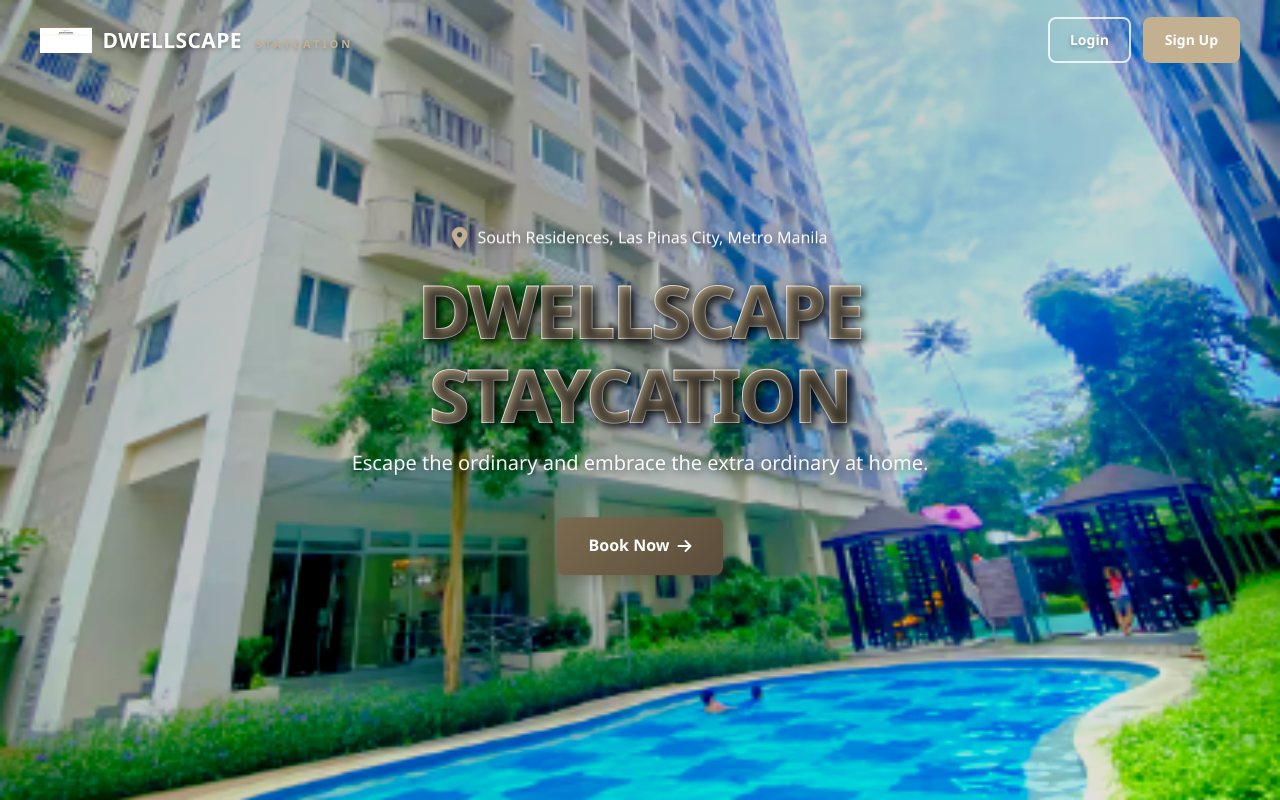
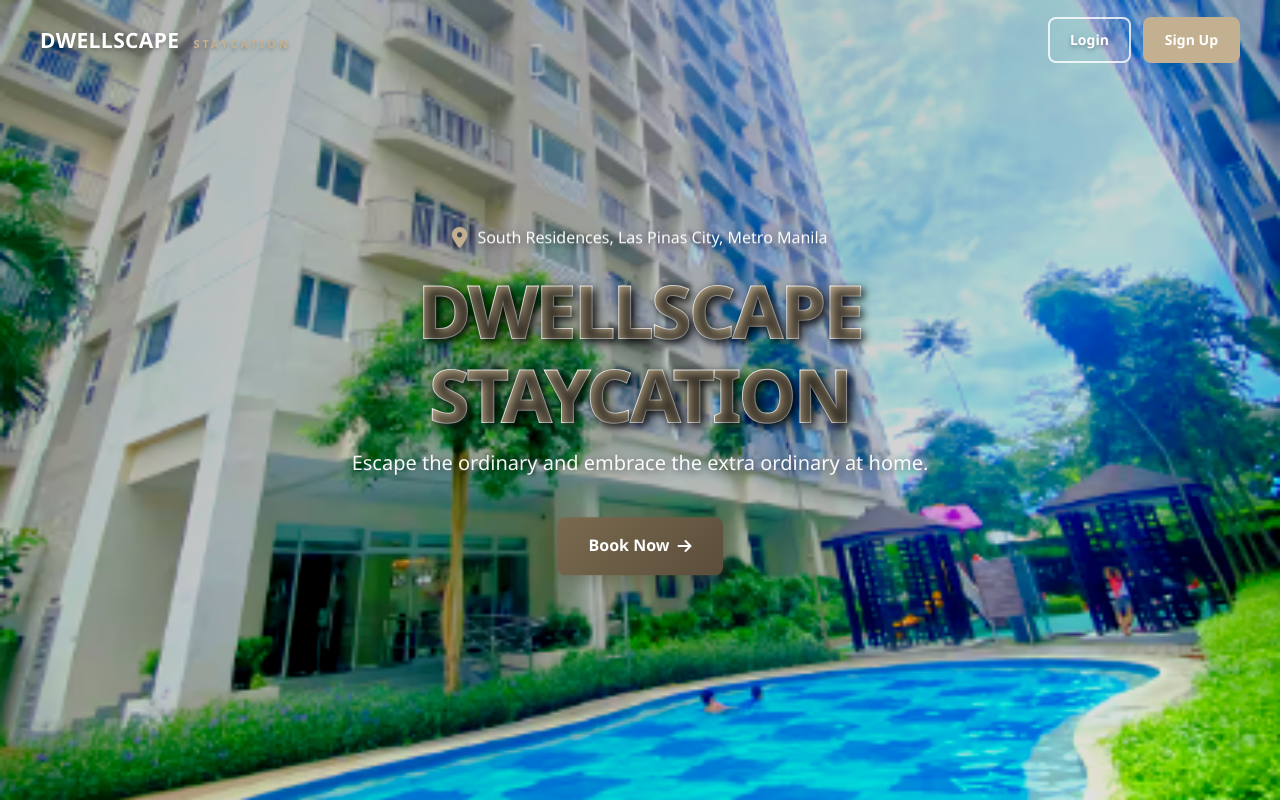
Before and after one commit to rhudelsmugglas-arch/DwellScape, a PHP site: page /home.php in a window 1280 px wide. Run offline with PHP 8.4, Linux system fonts and the light colour scheme; data that the repository does not hold is empty.

Commit message:
Remove logo white box and fix weekday text visibility
- Remove logo image and brand-mark span from dashboard and home pages
- Display only DWELLSCAPE STAYCATION text without icon or white box
- Fix weekday text visibility using flexbox layout for calendar dates
- Add activity images 1-4 to gallery seed script
- Create add_activity_images.php for Railway deployment

```diff
--- a/dashboard.php
+++ b/dashboard.php
@@ -2623,12 +2623,6 @@ if (isset($_POST['logout'])) {
     <header class="header">
         <div class="header-content">
             <a href="dashboard.php" class="logo" aria-label="Dwellscape Staycation">
-                <span class="brand-mark" style="display: inline-flex !important; visibility: visible !important; align-items: center;">
-                    <img src="assets/img/dwellscape-logo.png" alt="Dwellscape logo" loading="eager" style="display: block !important; visibility: visible !important; opacity: 1 !important; height: 26px; width: auto; max-width: 100px; object-fit: contain; background: transparent; border: none; padding: 0; margin: 0; margin-right: 10px;" onerror="console.error('Logo failed to load:', this.src); this.style.display='none'; const fallback = this.nextElementSibling; if(fallback && fallback.classList.contains('logo-fallback')) { fallback.style.display='inline-block'; fallback.style.visibility='visible'; }">
-                    <svg class="logo-fallback" viewBox="0 0 24 24" xmlns="http://www.w3.org/2000/svg" style="display: none; height: 26px; width: 26px; vertical-align: middle; background: transparent;">
-                        <path d="M3 10.5L12 3l9 7.5V21a1 1 0 0 1-1 1h-5v-7H9v7H4a1 1 0 0 1-1-1v-10.5z" fill="none" stroke="#7a6a4f" stroke-width="2" stroke-linecap="round" stroke-linejoin="round"/>
-                    </svg>
-                </span>
                 <span class="logo-text">DWELLSCAPE <small>STAYCATION</small></span>
             </a>
 
--- a/home.php
+++ b/home.php
@@ -1050,22 +1050,10 @@ if (isset($_POST['logout'])) {
         <div class="header-content">
             <?php if ($is_logged_in): ?>
             <a href="dashboard.php" class="logo" aria-label="Dwellscape Staycation">
-                <span class="brand-mark" style="display: inline-flex !important; visibility: visible !important; align-items: center;">
-                    <img src="assets/img/dwellscape-logo.png" alt="Dwellscape logo" loading="eager" style="display: block !important; visibility: visible !important; opacity: 1 !important; height: 26px; width: auto; max-width: 100px; object-fit: contain; background: transparent; border: none; padding: 0; margin: 0; margin-right: 10px;" onerror="console.error('Logo failed to load:', this.src); this.style.display='none'; const fallback = this.nextElementSibling; if(fallback && fallback.classList.contains('logo-fallback')) { fallback.style.display='inline-block'; fallback.style.visibility='visible'; }">
-                    <svg class="logo-fallback" viewBox="0 0 24 24" xmlns="http://www.w3.org/2000/svg" style="display: none; height: 26px; width: 26px; vertical-align: middle; background: transparent;">
-                        <path d="M3 10.5L12 3l9 7.5V21a1 1 0 0 1-1 1h-5v-7H9v7H4a1 1 0 0 1-1-1v-10.5z" fill="none" stroke="#7a6a4f" stroke-width="2" stroke-linecap="round" stroke-linejoin="round"/>
-                    </svg>
-                </span>
                 <span class="logo-text">DWELLSCAPE <small>STAYCATION</small></span>
             </a>
             <?php else: ?>
             <div class="logo" style="cursor: default; pointer-events: none;">
-                <span class="brand-mark" style="display: inline-flex !important; visibility: visible !important; align-items: center;">
-                    <img src="assets/img/dwellscape-logo.png" alt="Dwellscape logo" loading="eager" style="display: block !important; visibility: visible !important; opacity: 1 !important; height: 26px; width: auto; max-width: 100px; object-fit: contain; background: transparent; border: none; padding: 0; margin: 0; margin-right: 10px;" onerror="console.error('Logo failed to load:', this.src); this.style.display='none'; const fallback = this.nextElementSibling; if(fallback && fallback.classList.contains('logo-fallback')) { fallback.style.display='inline-block'; fallback.style.visibility='visible'; }">
-                    <svg class="logo-fallback" viewBox="0 0 24 24" xmlns="http://www.w3.org/2000/svg" style="display: none; height: 26px; width: 26px; vertical-align: middle; background: transparent;">
-                        <path d="M3 10.5L12 3l9 7.5V21a1 1 0 0 1-1 1h-5v-7H9v7H4a1 1 0 0 1-1-1v-10.5z" fill="none" stroke="#7a6a4f" stroke-width="2" stroke-linecap="round" stroke-linejoin="round"/>
-                    </svg>
-                </span>
                 <span class="logo-text">DWELLSCAPE <small>STAYCATION</small></span>
             </div>
             <?php endif; ?>
```
